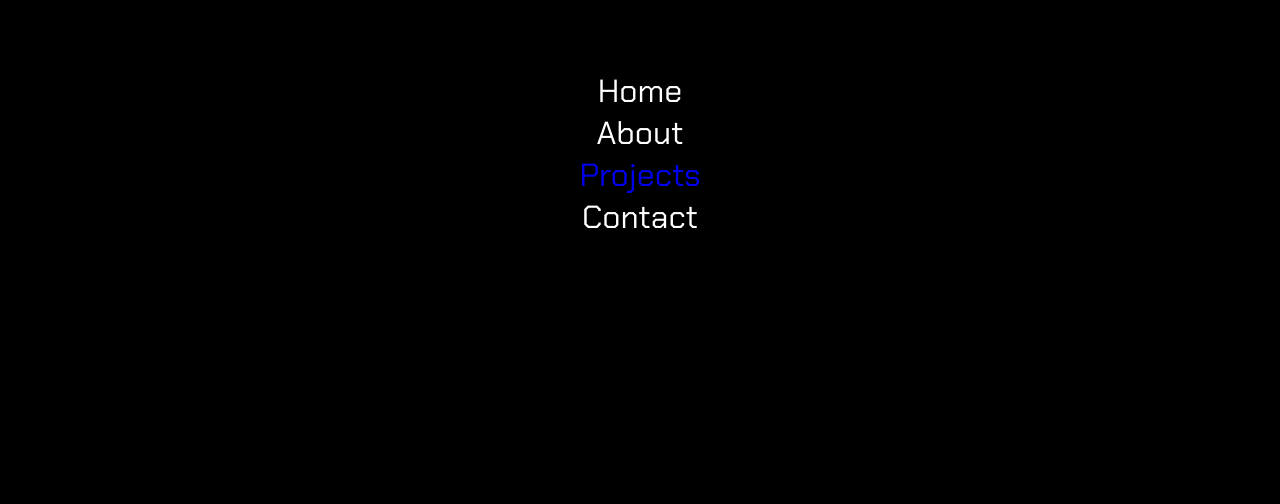
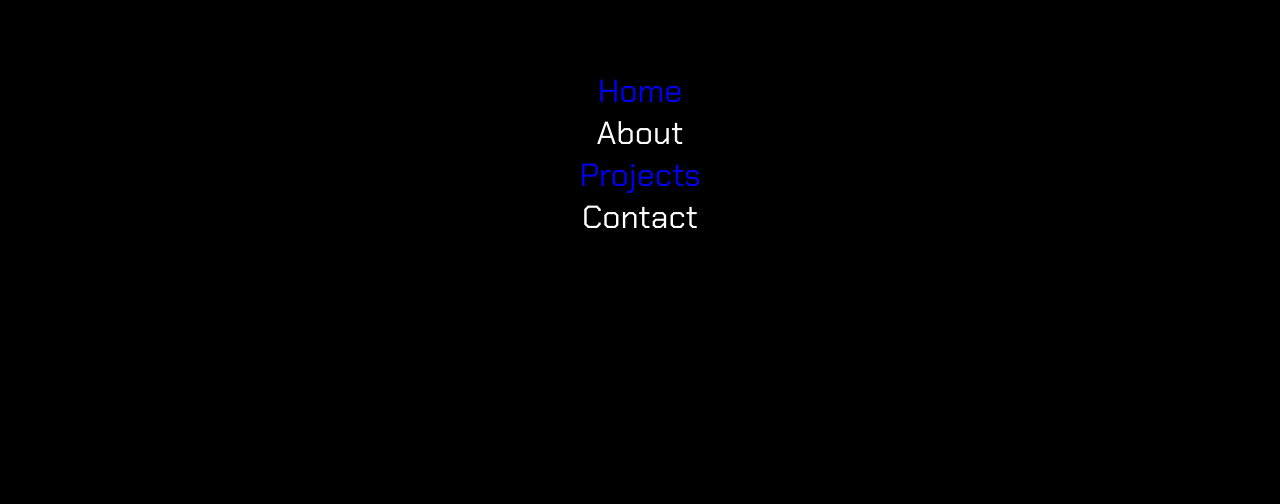
Before and after one commit to stepandordiai/heeeyooo-studio, a React (Vite) app: page / in a window 1280 px wide. Both pictures are taken after a click on the element "menu". Shown: the part 246-750 px from the top of the page. Built offline with nearby package versions, Linux system fonts and the light colour scheme.

Commit message:
v1.6.0 Add Home and fix bugs

```diff
--- a/index.html
+++ b/index.html
@@ -5,6 +5,7 @@
   <meta charset="UTF-8" />
   <meta name="viewport" content="width=device-width, initial-scale=1.0" />
   <meta name="author" content="Stepan Dordiai">
+  <meta name="description" content="Digital design and developing studio">
   <link rel="icon" type="image/x-icon" href="./favicons/heeeyooo-studio-v1.svg">
   <link rel="apple-touch-icon" sizes="180x180" href="./favicons/heeeyooo-studio-v1.png">
   <title>heeeyooo.studio</title>
--- a/package.json
+++ b/package.json
@@ -4,7 +4,7 @@
     "version": "0.0.0",
     "type": "module",
     "scripts": {
-        "dev": "vite --host",
+        "dev": "vite",
         "build": "vite build",
         "lint": "eslint .",
         "preview": "vite preview"
--- a/src/App.jsx
+++ b/src/App.jsx
@@ -1,18 +1,19 @@
-import Projects from "./Projects/Projects";
 import Header from "./components/Header/Header";
 import { BrowserRouter as Router, Routes, Route } from "react-router-dom";
+import Home from "./pages/Home/Home";
+import Projects from "./pages/Projects/Projects";
+
 import "./App.scss";
 
 function App() {
     return (
-        <>
         <Router>
             <Header />
             <Routes>
+                <Route path="/" element={<Home />} />
                 <Route path="/projects" element={<Projects />} />
             </Routes>
         </Router>
-        </>
     );
 }
 
--- a/src/components/Header/Header.jsx
+++ b/src/components/Header/Header.jsx
@@ -1,20 +1,17 @@
-import { useEffect } from "react";
 import { NavLink } from "react-router-dom";
 import logo from "./../../assets/logo/heeeyooo-studio-logo-white-v1.svg";
 import "./Header.scss";
 
 const Header = () => {
-    useEffect(() => {
-        document.querySelector(".menu-txt").addEventListener("click", () => {
-            document.querySelector(".menu").classList.toggle("menu--active");
-            document.querySelector(".nav").classList.toggle("nav--active");
-        });
+    function toggleMenu() {
+        document.querySelector(".menu").classList.toggle("menu--active");
+        document.querySelector(".nav").classList.toggle("nav--active");
+    }
 
-        document.querySelector(".js-link").addEventListener("click", () => {
-            document.querySelector(".menu").classList.remove("menu--active");
-            document.querySelector(".nav").classList.remove("nav--active");
-        });
-    }, []);
+    function hideMenu() {
+        document.querySelector(".menu").classList.remove("menu--active");
+        document.querySelector(".nav").classList.remove("nav--active");
+    }
 
     return (
         <header className="header">
@@ -23,11 +20,19 @@ const Header = () => {
                 <span>heeeyooo.studio</span>
             </div>
             <div className="menu">
-                <div className="menu-txt">menu</div>
+                <div onClick={toggleMenu} className="menu-txt">
+                    menu
+                </div>
                 <nav className="nav">
-                    <p>Home</p>
+                    <NavLink onClick={hideMenu} className={"js-link"} to={"/"}>
+                        Home
+                    </NavLink>
                     <p>About</p>
-                    <NavLink className={"js-link"} to="/projects">
+                    <NavLink
+                        onClick={hideMenu}
+                        className={"js-link"}
+                        to="/projects"
+                    >
                         Projects
                     </NavLink>
                     <p>Contact</p>
--- a/src/components/Header/Header.scss
+++ b/src/components/Header/Header.scss
@@ -40,7 +40,7 @@
     right: 0;
     left: 0;
     height: 100%;
-    border-radius: 0;
+    // border-radius: 0;
 }
 
 .menu-txt {
--- /dev/null
+++ b/src/pages/Home/Home.jsx
@@ -0,0 +1,11 @@
+import "./Home.scss";
+
+const Home = () => {
+    return (
+        <section className="home">
+            <h2>Digital design and development studio</h2>
+        </section>
+    );
+};
+
+export default Home;
--- /dev/null
+++ b/src/pages/Home/Home.scss
@@ -0,0 +1,8 @@
+.home {
+    height: 100svh;
+    display: flex;
+    justify-content: center;
+    align-items: flex-end;
+    font-size: 3rem;
+    padding: 25px 25px 100px;
+}
--- a/src/Projects/Projects.scss
+++ b/src/pages/Projects/Projects.scss
@@ -5,6 +5,7 @@
     bottom: 0;
     left: 0;
     z-index: -1;
+    background: #fff;
     overflow-y: scroll;
     scroll-snap-type: y proximity;
 }
```
Also changed, not shown: src/pages/Projects/Projects.jsx (renamed from src/Projects/Projects.jsx, +4 -4 lines). Lines whose indentation alone changed are shown as unchanged.
